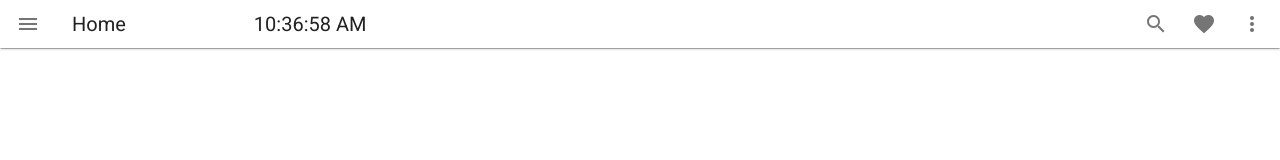
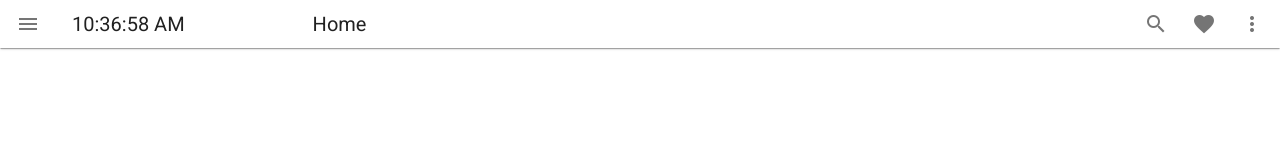
Before and after one commit to kzsolt7/example-code, a Vue app in the folder ui/: page / in a window 1280 px wide. Shown: the top 160 px of the page. Built offline with nearby package versions, Linux system fonts and the light colour scheme.

Commit message:
Appbar route name, time

```diff
--- a/ui/src/App.vue
+++ b/ui/src/App.vue
@@ -8,9 +8,9 @@
     >
       <v-app-bar-nav-icon @click="drawer = !drawer"></v-app-bar-nav-icon>
 
-      <v-toolbar-title class="mr-16">{{ this.$route.name }}</v-toolbar-title>
+      <v-toolbar-title class="mr-16">{{ time }}</v-toolbar-title>
+      <v-toolbar-title class="ml-16">{{ this.$route.name }}</v-toolbar-title>
 
-      <v-toolbar-title class="ml-16">{{ time }}</v-toolbar-title>
 
       <v-spacer></v-spacer>
 
```
